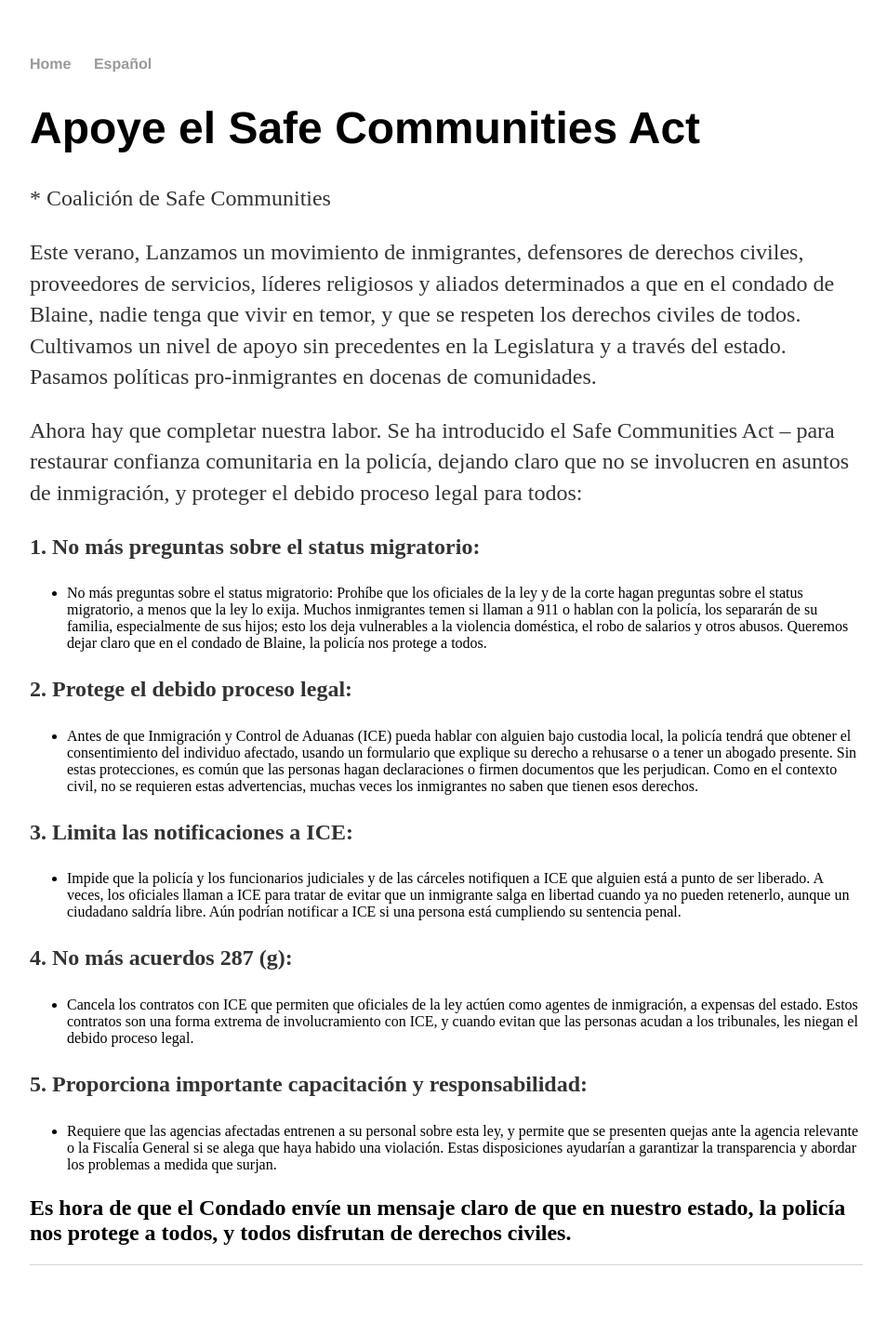
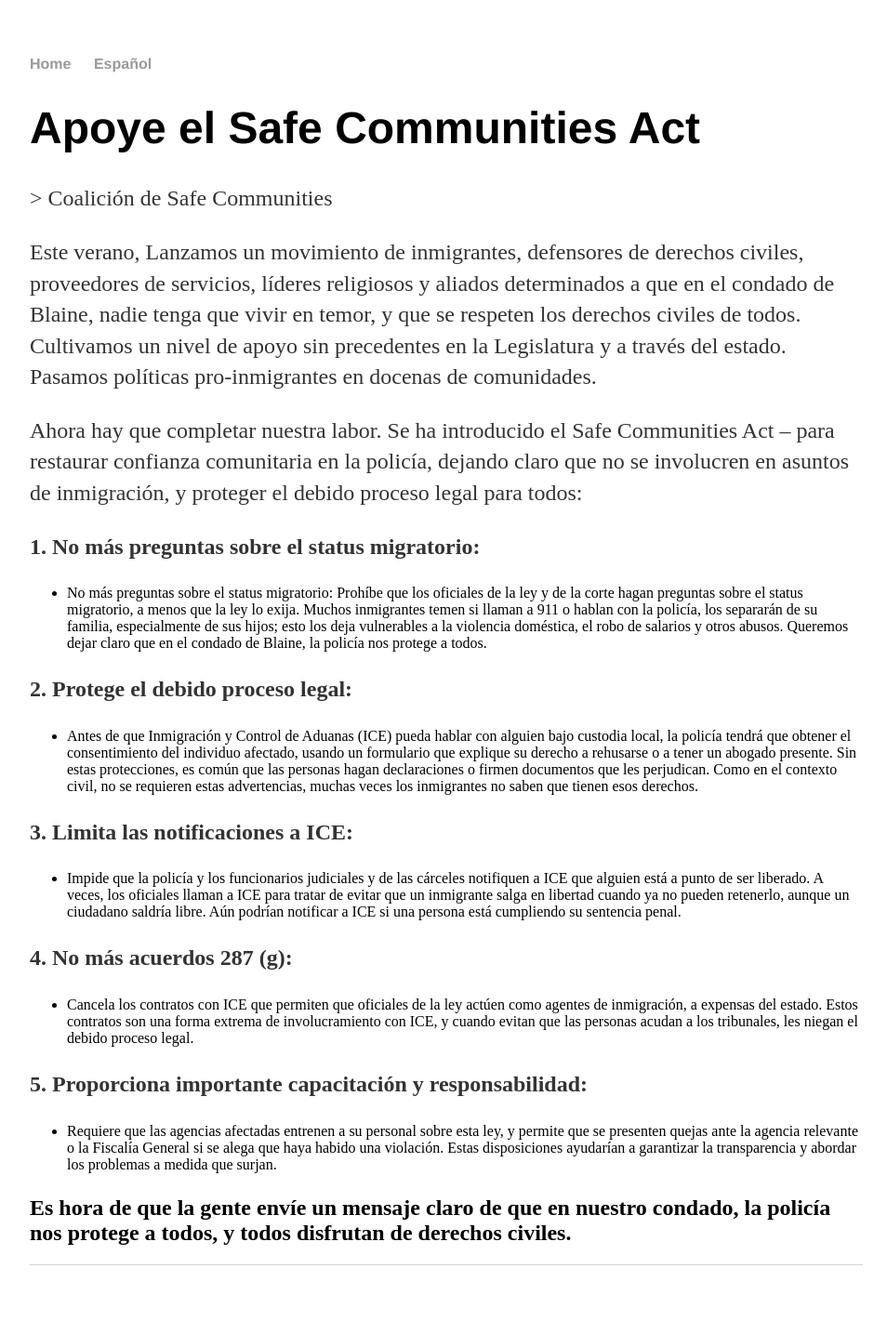
Before and after one commit to love5b/love5b.github.io, a Jekyll site: the page built from Español/index.html, in a window 1280 px wide. Shown: the whole page at 93% size, without its empty margins (160-1114 px from the left). Built offline with Jekyll 4.4.1, drawn with Linux system fonts in a browser that asks for light colours.

Commit message:
Update index.html

```diff
--- a/Español/index.html
+++ b/Español/index.html
@@ -6,7 +6,7 @@ title: Apoye el Safe Communities Act Para el Wood River Valley, Blaine County, y
 <div class="blurb">
 
         		<p> <h1>Apoye el Safe Communities Act</h1> </p>
-			<p> * Coalición de Safe Communities </p>
+			<p> > Coalición de Safe Communities </p>
 
             <p>
             Este verano, Lanzamos un movimiento de inmigrantes, defensores de derechos civiles, proveedores de servicios,
@@ -79,6 +79,6 @@ title: Apoye el Safe Communities Act Para el Wood River Valley, Blaine County, y
             </ul>
             </p>
 
-            <h2>Es hora de que el Condado envíe un mensaje claro de que en nuestro estado, la policía nos protege a todos, y todos disfrutan de derechos civiles. </h2>
+            <h2>Es hora de que la gente envíe un mensaje claro de que en nuestro condado, la policía nos protege a todos, y todos disfrutan de derechos civiles. </h2>
 
 	    </div><!-- /.blurb -->
```
